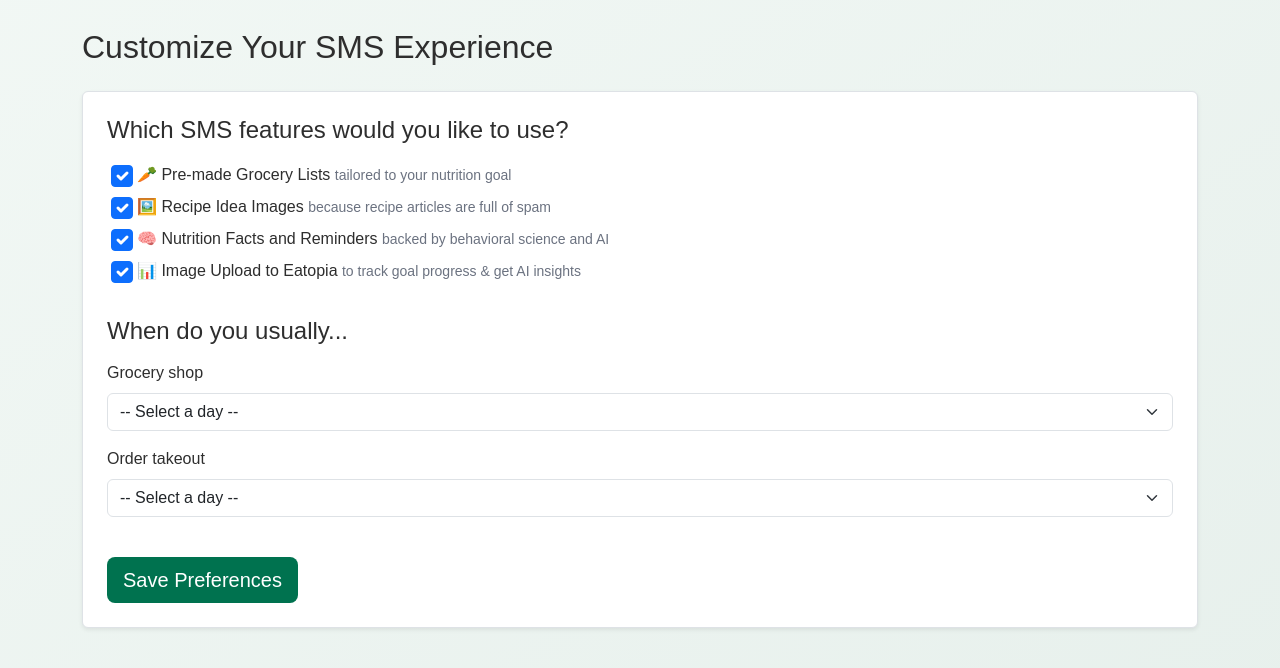
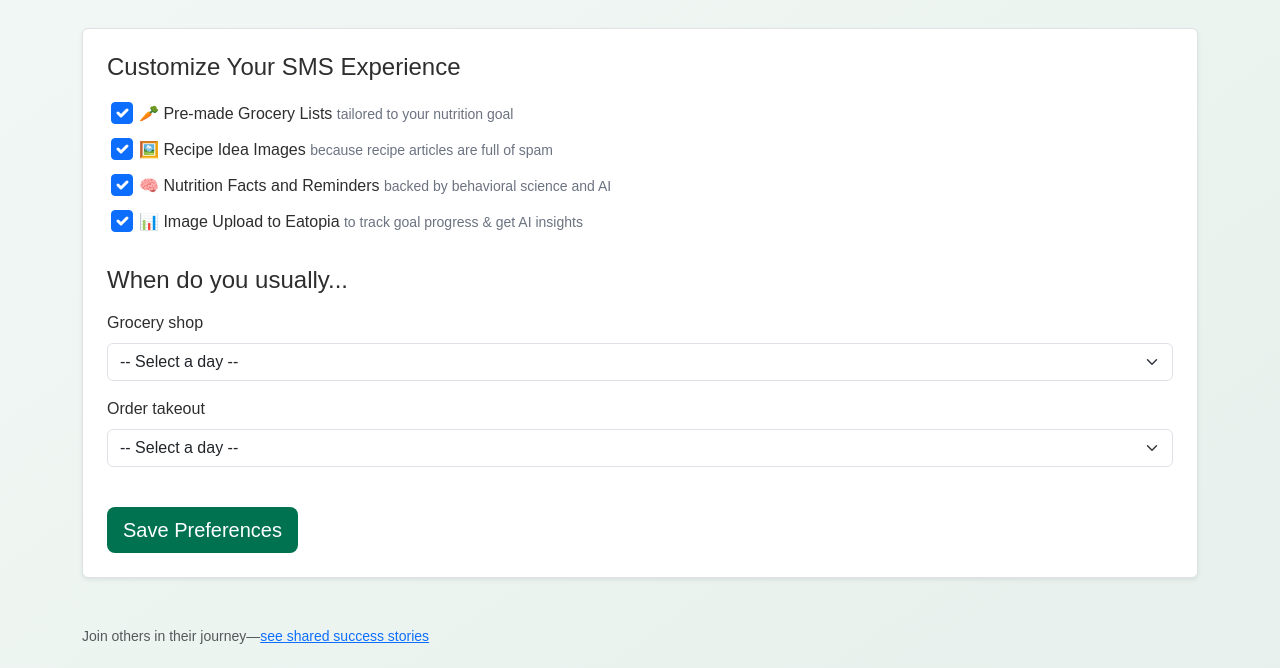
Before and after one commit to jdonohue44/Eatopia, a Flask app: page /sms-setup in a window 1280 px wide. Shown: the part 138-806 px from the top of the page. Run offline with Flask 3, Linux system fonts and the light colour scheme.

Commit message:
Improve formatting on SMS Setup page

```diff
--- a/templates/sms_setup.html
+++ b/templates/sms_setup.html
@@ -65,26 +65,26 @@
           </section>                   -->
 
         <section class="setup mb-5">
-            <h2 class="mb-4">Customize Your SMS Experience</h2>
+            <!-- <h2 class="mb-4">Customize Your SMS Experience</h2> -->
             <form class="p-4 border rounded bg-white shadow-sm" action="/save-sms-preferences" method="post">
                 <!-- Message Type Selection -->
                 <fieldset class="mb-4">
-                    <legend class="h4 mb-3">Which SMS features would you like to use?</legend>
+                    <legend class="h4 mb-3">Customize Your SMS Experience</legend>
                     <div class="form-check" style="margin: 4px;">
                         <input class="form-check-input" type="checkbox" name="grocery_lists" id="grocery_lists" checked>
-                        <label class="form-check-label" style="margin:2px" for="grocery_lists">🥕 Pre-made Grocery Lists <span style="font-size: 0.875rem; color: #6B7280; font-weight: normal;">tailored to your nutrition goal</span></label>
+                        <label class="form-check-label" style="margin:4px" for="grocery_lists">🥕 Pre-made Grocery Lists <span style="font-size: 0.875rem; color: #6B7280; font-weight: normal;">tailored to your nutrition goal</span></label>
                     </div>
                     <div class="form-check" style="margin: 4px;">
                         <input class="form-check-input" type="checkbox" name="recipe_ideas" id="recipe_ideas" checked>
-                        <label class="form-check-label" style="margin:2px" for="recipe_ideas">🖼️ Recipe Idea Images <span style="font-size: 0.875rem; color: #6B7280; font-weight: normal;">because recipe articles are full of spam</span></label>
+                        <label class="form-check-label" style="margin:4px" for="recipe_ideas">🖼️ Recipe Idea Images <span style="font-size: 0.875rem; color: #6B7280; font-weight: normal;">because recipe articles are full of spam</span></label>
                     </div>
                     <div class="form-check" style="margin: 4px;">
                         <input class="form-check-input" type="checkbox" name="facts_and_reminders" id="facts_and_reminders" checked>
-                        <label class="form-check-label" style="margin:2px" for="facts_and_reminders">🧠 Nutrition Facts and Reminders <span style="font-size: 0.875rem; color: #6B7280; font-weight: normal;">backed by behavioral science and AI</span></label>
+                        <label class="form-check-label" style="margin:4px" for="facts_and_reminders">🧠 Nutrition Facts and Reminders <span style="font-size: 0.875rem; color: #6B7280; font-weight: normal;">backed by behavioral science and AI</span></label>
                     </div>
                     <div class="form-check" style="margin: 4px;">
                         <input class="form-check-input" type="checkbox" name="image_upload" id="image_upload" checked>
-                        <label class="form-check-label" style="margin:2px" for="image_upload">📊 Image Upload to Eatopia <span style="font-size: 0.875rem; color: #6B7280; font-weight: normal;">to track goal progress & get AI insights</span></label>
+                        <label class="form-check-label" style="margin:4px" for="image_upload">📊 Image Upload to Eatopia <span style="font-size: 0.875rem; color: #6B7280; font-weight: normal;">to track goal progress & get AI insights</span></label>
                     </div>
                 </fieldset>
 
```
